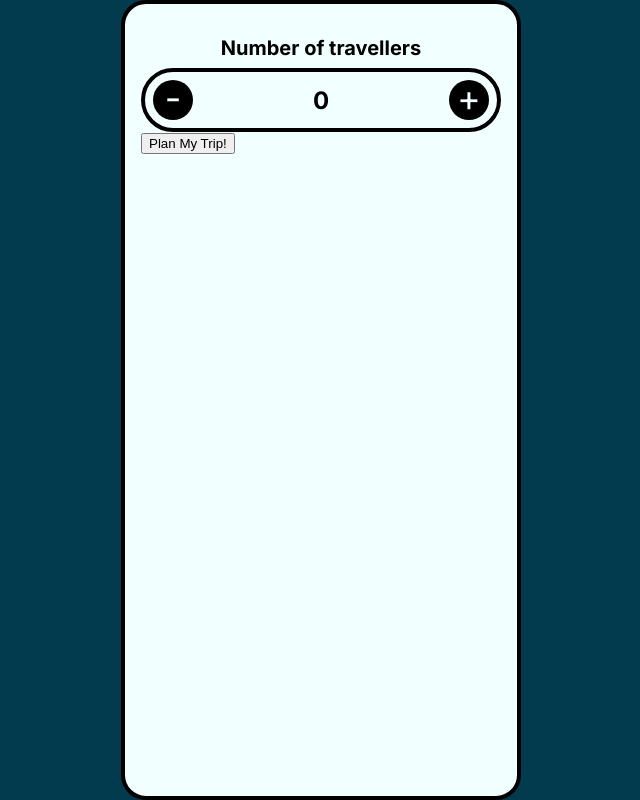
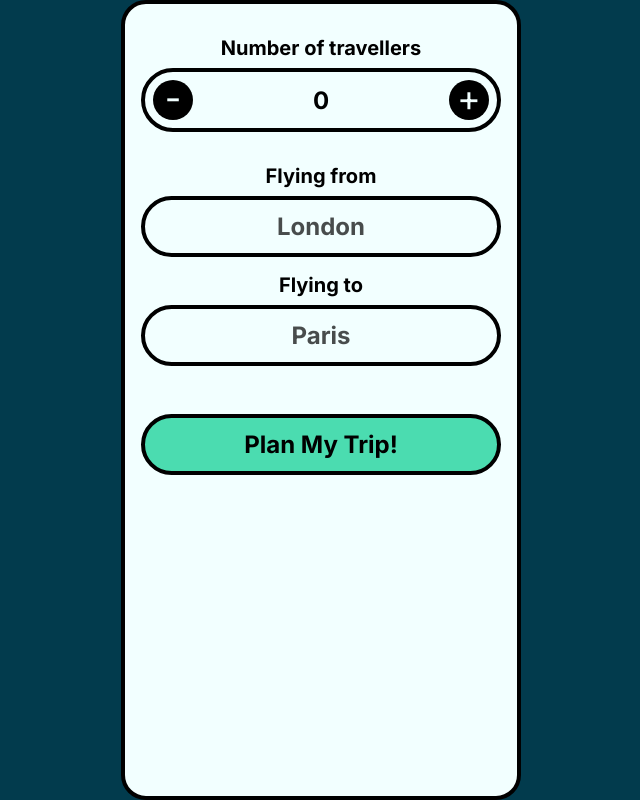
Before and after one commit to OrbicCode/ai-travel-agent, a React (Vite) app: page /planning in a window 1280 px wide. Shown: the whole page, without its empty margins (319-959 px from the left). Built offline with nearby package versions, Linux system fonts and the light colour scheme.

Commit message:
added flying from and to input fields

```diff
--- a/src/pages/PlanningPage/PlanningPage.tsx
+++ b/src/pages/PlanningPage/PlanningPage.tsx
@@ -1,5 +1,6 @@
 import { useState } from 'react';
 import TravellerCounter from '../../components/TravellerCounter/TravellerCounter';
+import styles from './PlanningPage.module.css';
 
 export default function PlanningPage() {
   const [travellers, setTravellers] = useState<number>(0);
@@ -10,7 +11,17 @@ export default function PlanningPage() {
   return (
     <form onSubmit={handleSubmit}>
       <TravellerCounter travellers={travellers} onChange={setTravellers} />
-      <button>Plan My Trip!</button>
+      <div className={styles.destinationsContainer}>
+        <div className={styles.inputContainer}>
+          <label>Flying from</label>
+          <input type='text' placeholder='London' className={styles.input} />
+        </div>
+        <div className={styles.inputContainer}>
+          <label>Flying to</label>
+          <input type='text' placeholder='Paris' className={styles.input} />
+        </div>
+      </div>
+      <button className={styles.button}>Plan My Trip!</button>
     </form>
   );
 }
```
